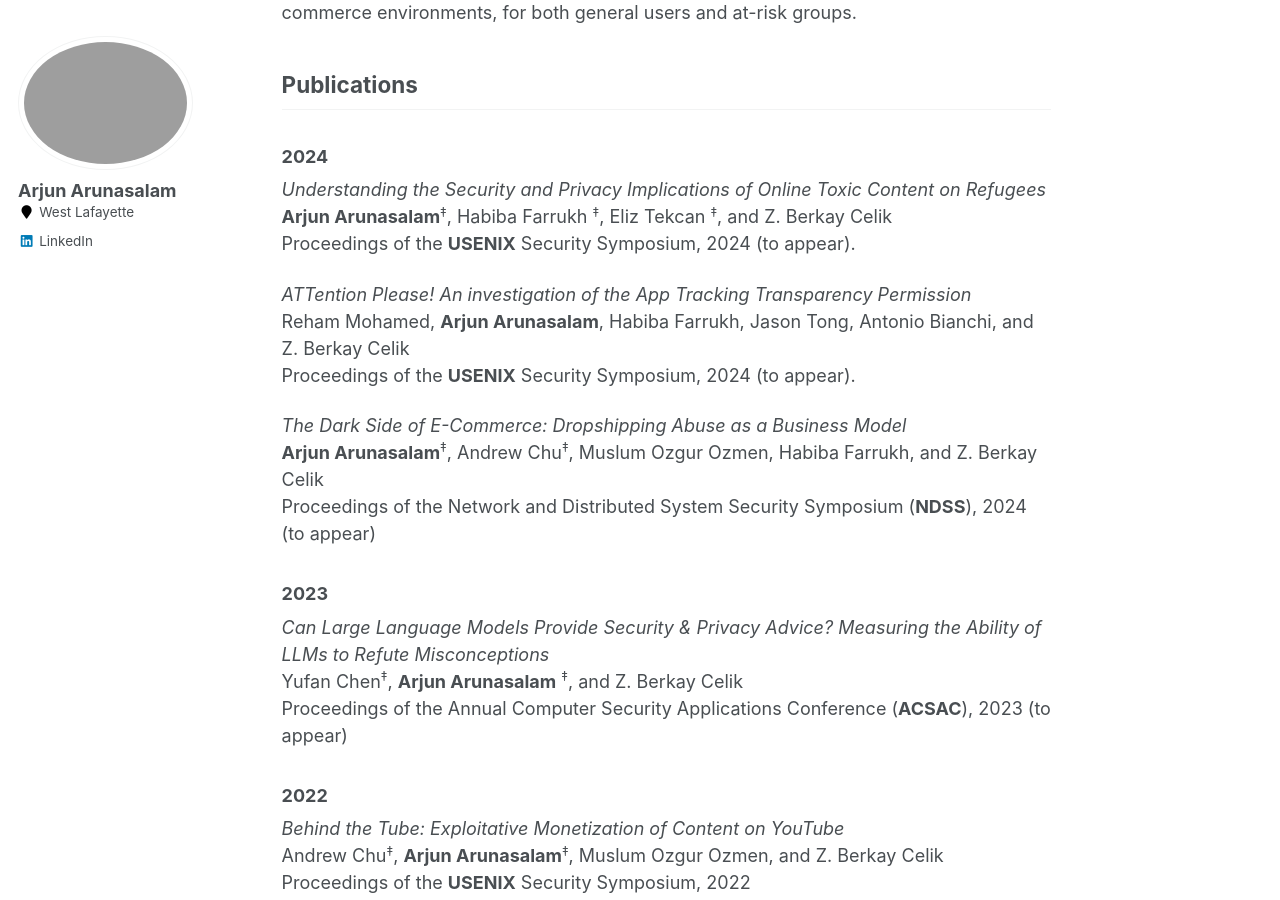
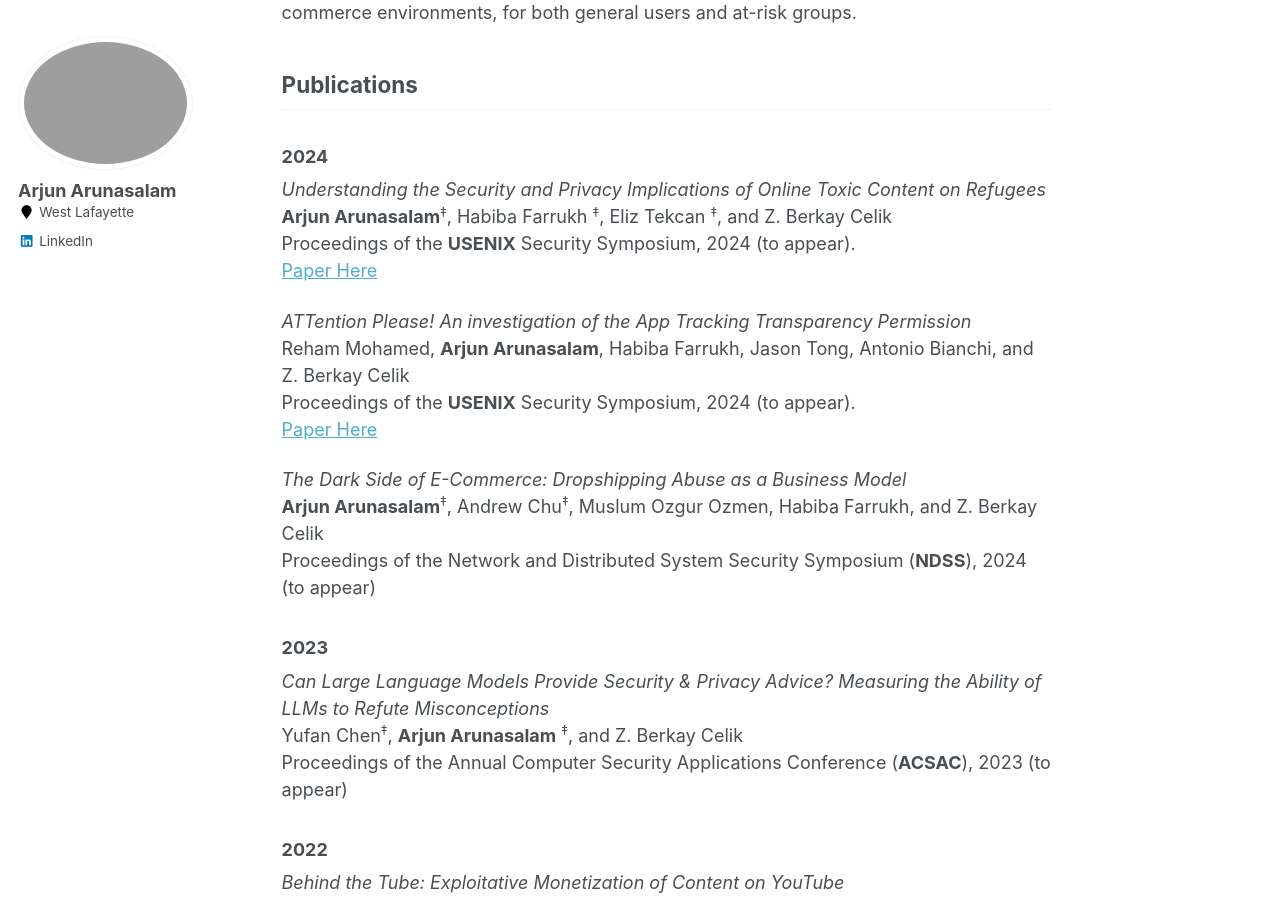
Before and after one commit to arjunarunasalam/arjunarunasalam.github.io, a Jekyll site: the page built from _pages/about.md, in a window 1280 px wide and 900 px high, scrolled down 320 px. Built offline with Jekyll 4.4.1, drawn with Linux system fonts in a browser that asks for light colours.

Commit message:
adding links to papers

```diff
--- a/_pages/about.md
+++ b/_pages/about.md
@@ -23,11 +23,13 @@ Publications
 *Understanding the Security and Privacy Implications of Online Toxic Content on Refugees*<br>
 **Arjun Arunasalam**<sup>‡</sup>, Habiba Farrukh <sup>‡</sup>, Eliz Tekcan <sup>‡</sup>, and Z. Berkay Celik<br>
 Proceedings of the **USENIX** Security Symposium, 2024 (to appear). <br>
+[Paper Here](https://www.usenix.org/system/files/sec23winter-prepub-48-arunasalam.pdf)<br>
 
 
 *ATTention Please! An investigation of the App Tracking Transparency Permission* <br>
 Reham Mohamed, **Arjun Arunasalam**, Habiba Farrukh, Jason Tong, Antonio Bianchi, and Z. Berkay Celik<br>
 Proceedings of the **USENIX** Security Symposium, 2024 (to appear). <br>
+[Paper Here](https://www.usenix.org/system/files/sec24summer-prepub-1232-mohamed.pdf)<br>
 
 
 *The Dark Side of E-Commerce: Dropshipping Abuse as a Business Model* <br>
```
